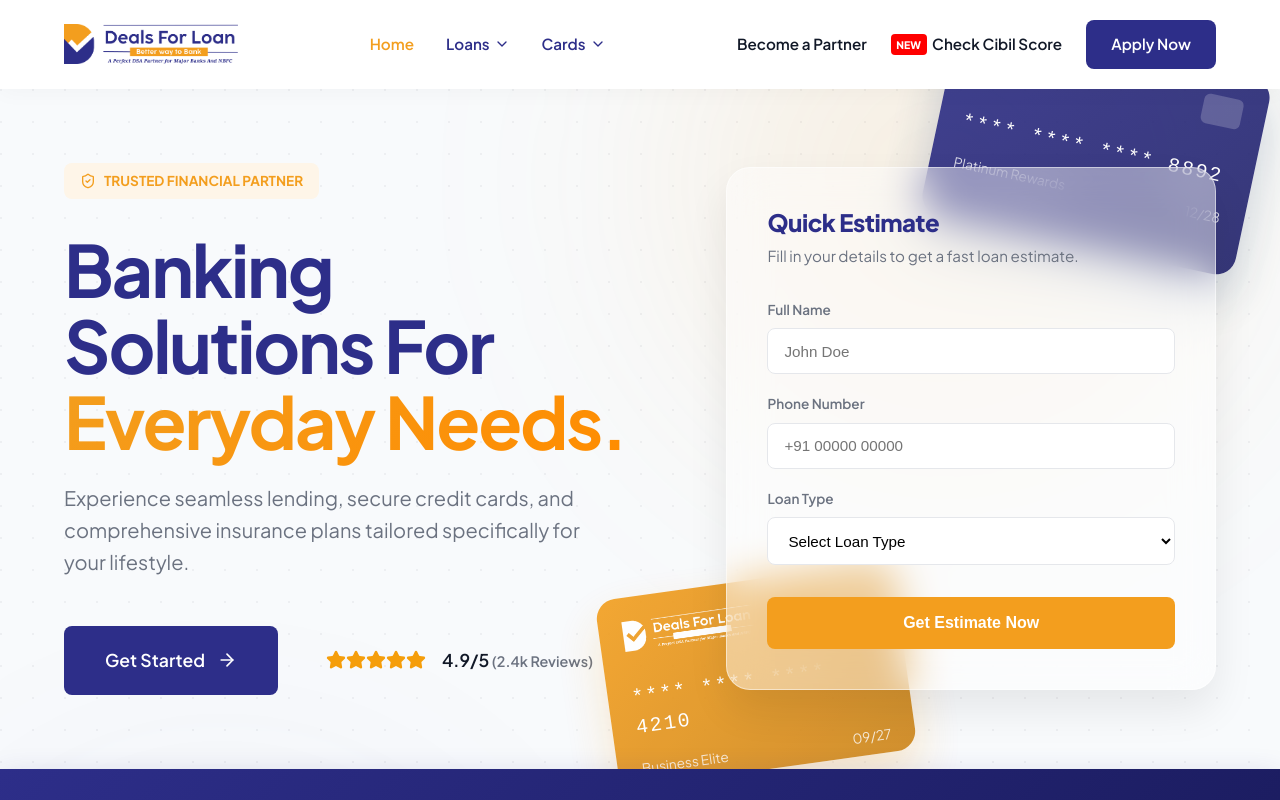
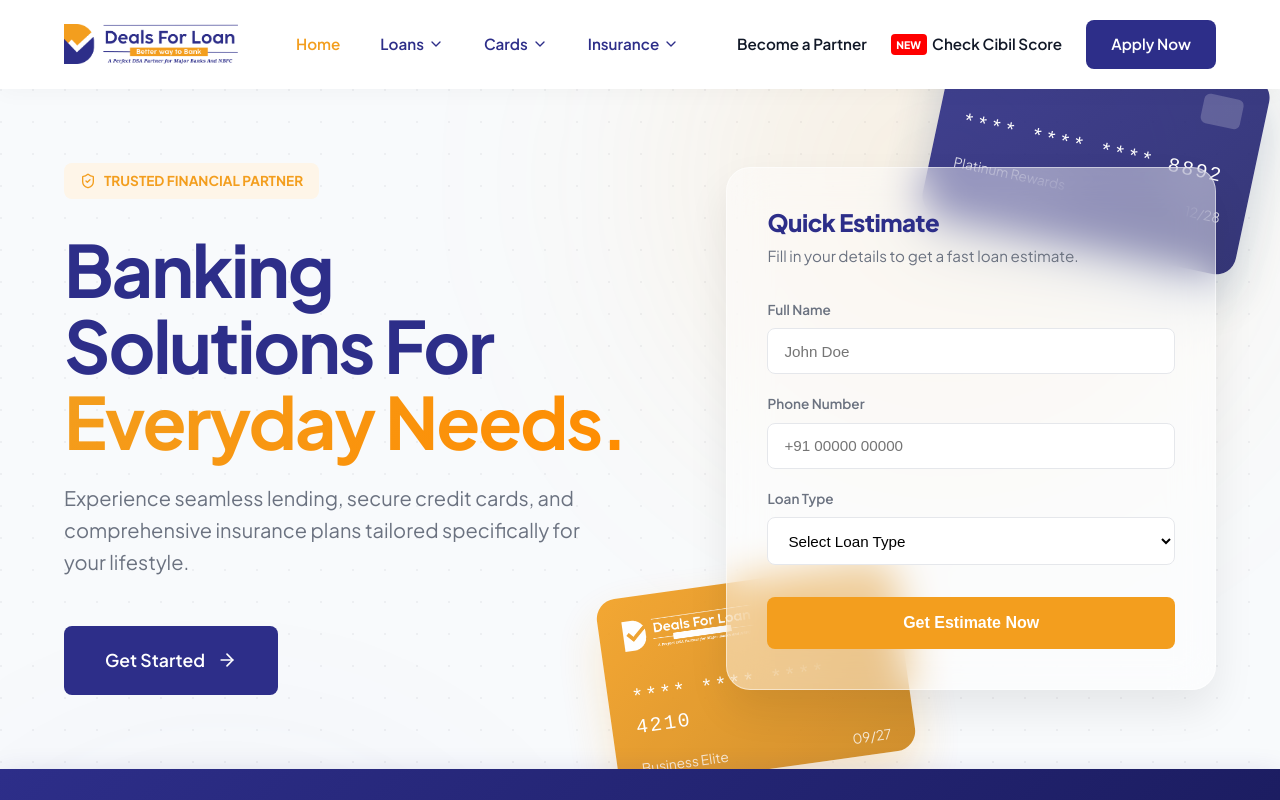
Before and after one commit to KiranSakthivelA/DealsForLoanPreview, a React (Vite) app: page / in a window 1280 px wide. Shown: the top 800 px of the page. Built offline with nearby package versions, Linux system fonts and the light colour scheme.

Commit message:
Remove reviews section from Hero to clean up UI

```diff
--- a/src/components/Navbar.jsx
+++ b/src/components/Navbar.jsx
@@ -1,6 +1,78 @@
 import { Link, useLocation } from 'react-router-dom';
 import { ChevronDown, Menu, X } from 'lucide-react';
 import { useState } from 'react';
+
+const LOAN_TYPES = [
+  "Personal Loan", "Business Loan", "Home Loan", "Mortgage Loan",
+  "CC Transfer", "Doctor Loan", "Professional Loan", "Working Capital"
+];
+
+const CARD_TYPES = [
+  "Credit Cards", "Premium Cards", "Business Cards"
+];
+
+const INSURANCE_TYPES = [
+  "Life Insurance", "Health Insurance", "Car Insurance", "Term Insurance", "General Insurance"
+];
+
+function NavDropdown({ title, items }) {
+  const [isOpen, setIsOpen] = useState(false);
+
+  return (
+    <div
+      className="nav-dropdown-container"
+      onMouseEnter={() => setIsOpen(true)}
+      onMouseLeave={() => setIsOpen(false)}
+      style={{ position: 'relative' }}
+    >
+      <div style={{ fontWeight: 600, fontSize: '0.95rem', color: 'var(--accent-color)', cursor: 'pointer', display: 'flex', alignItems: 'center', gap: '0.25rem', padding: '0.5rem 0' }}>
+        {title} <ChevronDown size={16} style={{ transform: isOpen ? 'rotate(180deg)' : 'none', transition: 'transform 0.2s' }} />
+      </div>
+
+      {/* Dropdown Menu */}
+      <div className={`dropdown-menu ${isOpen ? 'show' : ''}`} style={{
+        position: 'absolute',
+        top: '100%',
+        left: '50%',
+        transform: 'translateX(-50%) translateY(10px)',
+        backgroundColor: 'white',
+        borderRadius: '12px',
+        boxShadow: '0 10px 40px rgba(0,0,0,0.1)',
+        padding: '1rem',
+        minWidth: '200px',
+        zIndex: 1000,
+        opacity: 0,
+        visibility: 'hidden',
+        transition: 'all 0.3s cubic-bezier(0.4, 0, 0.2, 1)',
+        border: '1px solid rgba(0,0,0,0.05)',
+        backdropFilter: 'blur(20px)',
+        background: 'rgba(255, 255, 255, 0.95)'
+      }}>
+        <div style={{ display: 'grid', gridTemplateColumns: items.length > 5 ? '1fr 1fr' : '1fr', gap: '0.25rem', minWidth: items.length > 5 ? '380px' : '200px' }}>
+          {items.map((item, idx) => (
+            <Link
+              key={idx}
+              to="/apply"
+              className="dropdown-item"
+              style={{
+                padding: '0.75rem 1rem',
+                borderRadius: '8px',
+                fontSize: '0.9rem',
+                color: 'var(--text-primary)',
+                textDecoration: 'none',
+                fontWeight: 500,
+                transition: 'all 0.2s',
+                display: 'block'
+              }}
+            >
+              {item}
+            </Link>
+          ))}
+        </div>
+      </div>
+    </div>
+  );
+}
 
 export default function Navbar() {
   const location = useLocation();
@@ -15,12 +87,9 @@ export default function Navbar() {
       >
         Home
       </Link>
-      <div style={{ fontWeight: 600, fontSize: '0.95rem', color: 'var(--accent-color)', cursor: 'pointer', display: 'flex', alignItems: 'center', gap: '0.25rem' }}>
-        Loans <ChevronDown size={16} />
-      </div>
-      <div style={{ fontWeight: 600, fontSize: '0.95rem', color: 'var(--accent-color)', cursor: 'pointer', display: 'flex', alignItems: 'center', gap: '0.25rem' }}>
-        Cards <ChevronDown size={16} />
-      </div>
+      <NavDropdown title="Loans" items={LOAN_TYPES} />
+      <NavDropdown title="Cards" items={CARD_TYPES} />
+      <NavDropdown title="Insurance" items={INSURANCE_TYPES} />
     </>
   );
 
@@ -33,7 +102,7 @@ export default function Navbar() {
         <span style={{ backgroundColor: 'red', color: 'white', fontSize: '0.65rem', padding: '0.15rem 0.35rem', borderRadius: '4px', fontWeight: 800 }}>NEW</span>
         Check Cibil Score
       </Link>
-      <Link to="/apply" onClick={() => setIsMobileMenuOpen(false)} className="btn btn-primary" style={{ padding: '0.75rem 1.5rem', fontSize: '0.95rem', borderRadius: '8px', backgroundColor: 'var(--accent-color)', whiteSpace: 'nowrap' }}>
+      <Link to="/apply" onClick={() => setIsMobileMenuOpen(false)} className="btn btn-primary" style={{ padding: '0.75rem 1.5rem', fontSize: '0.95rem', borderRadius: '8px', backgroundColor: 'var(--accent-color)', whiteSpace: 'nowrap', color: 'white' }}>
         Apply Now
       </Link>
     </>
@@ -48,7 +117,7 @@ export default function Navbar() {
         </Link>
 
         {/* Links - Centered (Desktop) */}
-        <div className="desktop-only" style={{ display: 'flex', gap: '2rem', alignItems: 'center', flex: 1, justifyContent: 'center', padding: '0 2rem' }}>
+        <div className="desktop-only" style={{ display: 'flex', gap: '2.5rem', alignItems: 'center', flex: 1, justifyContent: 'center', padding: '0 2rem' }}>
           {navLinks}
         </div>
 
@@ -69,7 +138,7 @@ export default function Navbar() {
 
       {/* Mobile Menu Overlay */}
       {isMobileMenuOpen && (
-        <div style={{ position: 'absolute', top: '100%', left: 0, right: 0, backgroundColor: 'white', borderTop: '1px solid #eee', padding: '2rem', display: 'flex', flexDirection: 'column', gap: '1.5rem', boxShadow: '0 10px 20px rgba(0,0,0,0.05)', zIndex: 99 }}>
+        <div style={{ position: 'absolute', top: '100%', left: 0, right: 0, backgroundColor: 'white', borderTop: '1px solid #eee', padding: '2rem', display: 'flex', flexDirection: 'column', gap: '1.5rem', boxShadow: '0 10px 20px rgba(0,0,0,0.05)', zIndex: 99, maxHeight: '80vh', overflowY: 'auto' }}>
           {navLinks}
           <hr style={{ border: 'none', borderTop: '1px solid #eee' }} />
           {actionLinks}
@@ -82,6 +151,24 @@ export default function Navbar() {
           .desktop-only { display: none !important; }
           .mobile-toggle { display: block !important; }
         }
+
+        .dropdown-menu.show {
+          opacity: 1 !important;
+          visibility: visible !important;
+          transform: translateX(-50%) translateY(0) !important;
+        }
+
+        .dropdown-item:hover {
+          background-color: var(--primary-lighter);
+          color: var(--primary-color) !important;
+          padding-left: 1.25rem !important;
+        }
+
+        .nav-dropdown-container:hover .dropdown-menu {
+          opacity: 1;
+          visibility: visible;
+          transform: translateX(-50%) translateY(0);
+        }
       `}</style>
     </nav>
   );
--- a/src/pages/LandingPage.jsx
+++ b/src/pages/LandingPage.jsx
@@ -56,14 +56,6 @@ export default function LandingPage() {
               <Link to="/apply" className="btn btn-primary" style={{ padding: '1.25rem 2.5rem', fontSize: '1.1rem', borderRadius: '8px', display: 'inline-flex', alignItems: 'center', gap: '0.75rem', backgroundColor: 'var(--accent-color)' }}>
                 Get Started <ArrowRight size={20} />
               </Link>
-              <div style={{ display: 'flex', alignItems: 'center', gap: '1rem', marginLeft: '2rem' }}>
-                <div style={{ display: 'flex' }}>
-                  {[1,2,3,4,5].map(i => <Star key={i} size={20} fill="#f59e0b" color="#f59e0b" />)}
-                </div>
-                <div style={{ fontSize: '0.9rem', color: 'var(--text-secondary)', fontWeight: 600 }}>
-                  <span style={{ color: 'var(--text-primary)', fontSize: '1.1rem' }}>4.9/5</span> (2.4k Reviews)
-                </div>
-              </div>
             </div>
           </div>
 
```
